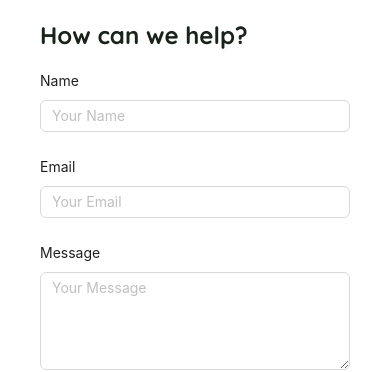
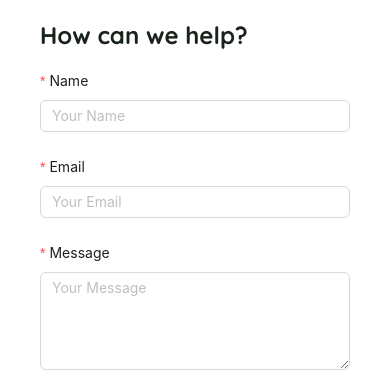
Before and after one commit to lindsay-terry/align-manual-therapy, a React (Vite) app in the folder client/: page /contact in a window 390 px wide. Shown: the part 217-589 px from the top of the page. Built offline with nearby package versions, Linux system fonts and the light colour scheme; a web font is replaced by a local one.

Commit message:
Fixed all form validations and errors, and fixed Education component responsiveness

```diff
--- a/client/src/endpoints/Contact.jsx
+++ b/client/src/endpoints/Contact.jsx
@@ -1,4 +1,4 @@
-import React, { useState } from 'react';
+import { useState } from 'react';
 import { useMutation } from '@apollo/client';
 import { SUBMIT_CONTACT } from '../utils/mutations';
 import { Form, Input, Button, Alert } from 'antd';
@@ -13,6 +13,9 @@ export default function Contact() {
     // data holds the response, loading is true when the mutation is in progress, and error holds any error that occurs
     const [submitContact, { data, loading, error }] = useMutation(SUBMIT_CONTACT);
 
+    // Initialize the form
+    const [form] = Form.useForm();
+
     // Function to handle input changes (when the user types into a form field)
     const handleChange = (e) => {
         setFormData({ ...formData, [e.target.name]: e.target.value });
@@ -25,18 +28,23 @@ export default function Contact() {
             await submitContact({
                 variables: { ...formData },
             });
-            console.log('Form submitted successfully:', data);
+
+            console.log('Form submitted successfully');
+            form.resetFields();
+            setFormData({ name: '', email: '', message: '' });
         } catch (error) {
             console.error('Error submitting the form:', error);
         }
+
     };
 
     return (
         <div style={{ maxWidth: '600px', margin: '0 auto', padding: '2rem' }}>
             <h2>How can we help?</h2>
-            <Form layout="vertical" onFinish={handleSubmit}>
+            <Form form={form} layout="vertical" onFinish={handleSubmit}>
                 <Form.Item
                     label="Name"
+                    name="name"
                     rules={[{ required: true, message: 'Please enter your name!' }]}
                 >
                     <Input
@@ -48,9 +56,13 @@ export default function Contact() {
                 </Form.Item>
                 <Form.Item
                     label="Email"
+                    name="email"
                     rules={[
                         { required: true, message: 'Please enter your email!' },
-                        { type: 'email', message: 'Please enter a valid email!' }
+                        {
+                            pattern: /^[a-zA-Z0-9_.+-]+@[a-zA-Z0-9-]+\.[a-zA-Z0-9-.]+$/,
+                            message: 'Please enter a valid email address!'
+                        }
                     ]}
                 >
                     <Input
@@ -62,6 +74,7 @@ export default function Contact() {
                 </Form.Item>
                 <Form.Item
                     label="Message"
+                    name="message"
                     rules={[{ required: true, message: 'Please enter your message!' }]}
                 >
                     <Input.TextArea
--- a/client/src/endpoints/Education.jsx
+++ b/client/src/endpoints/Education.jsx
@@ -1,14 +1,13 @@
 import { Row, Col } from 'antd';
 import Ryan from '../assets/images/Ryan.webp';
 import mblex from '../assets/images/mblex_logo.webp';
-import UTOMT from '../assets/images/utah_college_of_massage_therapy_logo_edited.webp';
+import UCOMT from '../assets/images/utah_college_of_massage_therapy_logo_edited.webp';
 
 export default function Education() {
 
     const styles = {
         background: {
             backgroundColor: 'var(--isabelline)',
-            height: '90vh', // viewport height
 
         },
         container: {
@@ -51,7 +50,7 @@ export default function Education() {
                         <div>
                             <img src={Ryan} alt="Ryan O" style={styles.image} />
                             <img src={mblex} alt="MBLEX Logo" style={styles.logoImage} />
-                            <img src={UTOMT} alt="Utah College of Massage Therapy Logo" style={styles.logoImage} />
+                            <img src={UCOMT} alt="Utah College of Massage Therapy Logo" style={styles.logoImage} />
                         </div>
                     </Col>
                     <Col xs={24} md={12}>
--- a/client/src/endpoints/Login.jsx
+++ b/client/src/endpoints/Login.jsx
@@ -1,6 +1,6 @@
 import { useState } from 'react';
 import { Link } from 'react-router-dom';
-import { Form, Input, Button, Alert } from 'antd';
+import { Form, Input, Button, Alert, notification } from 'antd';
 import { useMutation } from '@apollo/client';
 import { LOGIN } from '../utils/mutations';
 import Auth from '../utils/auth';
@@ -37,6 +37,16 @@ export default function Login() {
 
     const [formState, setFormState] = useState({ email: '', password: '' });
     const [login, { error, data }] = useMutation(LOGIN);
+
+    // Function to open error notification
+    const openNotification = (message, description) => {
+        notification.error({
+          message,
+          description,
+          placement: 'topRight',
+        });
+    };
+
     // update state based on form input changes
     const handleChange = (event) => {
     const { name, value } = event.target;
@@ -48,15 +58,23 @@ export default function Login() {
     // submit form
     const handleFormSubmit = async (event) => {
         event.preventDefault();
-        console.log(formState);
+
+
+        // Check for empty fields and show error notification
+        if (!formState.email || !formState.password) {
+            openNotification('Login Failed', 'Please fill in both email and password fields.');
+            return;
+        }
         try {
             const { data } = await login({
                 variables: { ...formState },
             });
             Auth.login(data.login.token);
-            console.log('DATA_LOGIN_TOKEN', data.login.token);
+
         } catch (e) {
             console.error(e);
+            // Show notification on login failure
+            openNotification('Login Failed', 'Invalid credentials. Please try again.');
         }
         // clear form values
         setFormState({
@@ -70,14 +88,6 @@ export default function Login() {
             <h2 style={styles.customHeading}>Login</h2>
             <div style={styles.formWrapper}>
 
-                {error && (
-                    <Alert
-                        message="Login Error"
-                        description="There was an error logging in. Please check your credentials and try again."
-                        type="error"
-                        showIcon
-                    />
-                )}
                 <Form
                     name="login"
                     layout="vertical"
--- a/client/src/endpoints/Signup.jsx
+++ b/client/src/endpoints/Signup.jsx
@@ -1,5 +1,5 @@
 import { useState } from 'react';
-import { Form, Input, Button, Row, Col } from 'antd';
+import { Form, Input, Button, Row, Col, notification } from 'antd';
 import DatePicker from "react-datepicker";
 import { registerLocale } from 'react-datepicker';
 import { enUS } from 'date-fns/locale';
@@ -56,6 +56,16 @@ export default function Signup() {
     const [birthdate, setBirthdate] = useState(null);
     const [createUser, { error }] = useMutation(CREATE_USER);
 
+
+    // Function to open notification
+    const openNotification = (message, description) => {
+      notification.error({
+        message,
+        description,
+        placement: 'topRight',
+      });
+    };
+
     const handleChange = (event) => {
         const { name, value } = event.target;
         setFormState((prev) => ({ ...prev, [name]: value }))
@@ -111,17 +121,25 @@ export default function Signup() {
       form.setFieldsValue({ phone: formattedPhone }); // Update the Form field
     };
 
+     // Handles form submission failure
+    const handleFormSubmitFailed = (errorInfo) => {
+      openNotification('Error', 'Error signing up, please try again.'); // Show notification when validation fails
+    };
+
+
     return (
       <div style={styles.background}>
         <div style={styles.container}>
           <h2 style={styles.customHeading}>Get Started Today!</h2>
           <h3 style={styles.customHeading}> Make an account</h3>
           <div style={styles.formWrapper}>
+
           <Form
             name="signup"
             form={form}
             layout="vertical"
             onFinish={handleFormSubmit}
+            onFinishFailed={handleFormSubmitFailed} // This handles failed validation
           >
             <Row gutter={16}>
               <Col span={12}>
```
